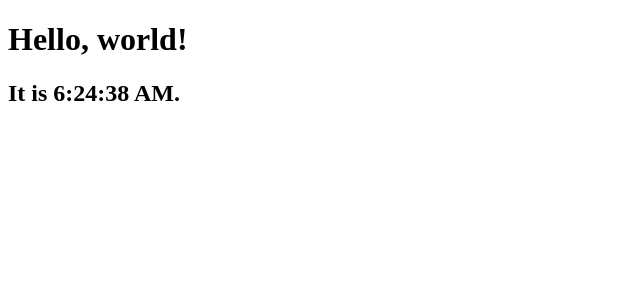
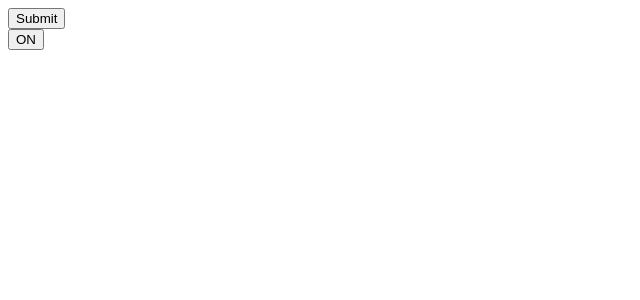
Before and after one commit to vlapwd/react-main-concepts, a React app: page / in a window 1280 px wide. Shown: the top 300 px of the page, without its empty margins (0-640 px from the left). Built offline with nearby package versions, Linux system fonts and the light colour scheme; the HTML template or start-up script is replaced by a standard one.

Commit message:
イベント処理

```diff
--- /dev/null
+++ b/src/form.jsx
@@ -0,0 +1,15 @@
+import React from "react";
+
+export function Form() {
+  // https://ja.reactjs.org/docs/events.html
+  function handleSubmit(e) {
+    e.preventDefault();
+    console.log("You clicked submit.");
+  }
+
+  return (
+    <form onSubmit={handleSubmit}>
+      <button type="submit">Submit</button>
+    </form>
+  );
+}
--- a/src/index.jsx
+++ b/src/index.jsx
@@ -1,33 +1,12 @@
 import React from "react";
 import ReactDOM from "react-dom";
+import { Form } from "./form";
+import { Toggle } from "./toggle";
 
-class Clock extends React.Component {
-  constructor(props) {
-    super(props);
-    this.state = { date: new Date() };
-  }
-  componentDidMount() {
-    this.timerID = setInterval(() => this.tick(), 1000);
-  }
-
-  componentWillUnmount() {
-    clearInterval(this.timerID);
-  }
-
-  tick() {
-    this.setState({
-      date: new Date(),
-    });
-  }
-
-  render() {
-    return (
-      <div>
-        <h1>Hello, world!</h1>
-        <h2>It is {this.state.date.toLocaleTimeString()}.</h2>
-      </div>
-    );
-  }
-}
-
-ReactDOM.render(<Clock />, document.getElementById("root"));
+const element = (
+  <div>
+    <Form />
+    <Toggle />
+  </div>
+);
+ReactDOM.render(element, document.getElementById("root"));
--- /dev/null
+++ b/src/toggle.jsx
@@ -0,0 +1,28 @@
+import React from "react";
+
+export class Toggle extends React.Component {
+  constructor(props) {
+    super(props);
+    this.state = { isToggleOn: true };
+
+    // This binding is necessary to make `this` work in the callback
+    // https://www.smashingmagazine.com/2014/01/understanding-javascript-function-prototype-bind/
+    this.handleClick = this.handleClick.bind(this);
+  }
+
+  handleClick(param) {
+    console.log(param);
+    this.setState((prevState) => ({
+      isToggleOn: !prevState.isToggleOn,
+    }));
+  }
+
+  render() {
+    return (
+      // https://developer.mozilla.org/en-US/docs/Web/JavaScript/Reference/Global_objects/Function/bind
+      <button onClick={this.handleClick.bind(this, "param")}>
+        {this.state.isToggleOn ? "ON" : "OFF"}
+      </button>
+    );
+  }
+}
```
Also changed, not shown: 1 other file (tests, documents, lock files or other folders).
